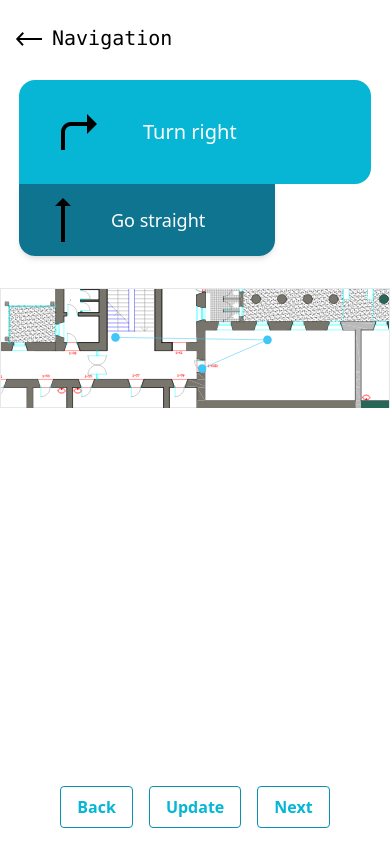
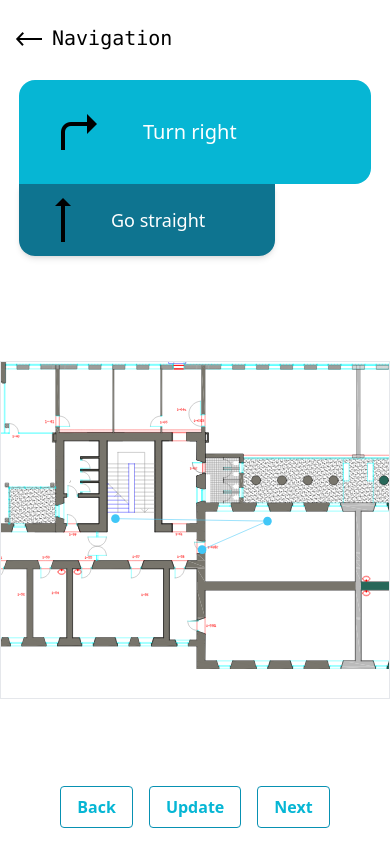
Before and after one commit to JakovTomasic/RitehMaps, a Next.js app in the folder client/: page /navigation in a window 390 px wide. Built offline with nearby package versions, Linux system fonts and the light colour scheme.

Commit message:
Made changes to navigation page components responsive layout
Each component on navigation page takes over a certain percentage of viewport.

```diff
--- a/client/src/components/Map.tsx
+++ b/client/src/components/Map.tsx
@@ -117,9 +117,7 @@ export default class Map extends Component<Prop>{
     render() {
 
         return(
-            <div>
-                <div className="w-full h-full border max-w-3xl mx-auto"
-                    style={{aspectRatio: this.props.width / this.props.height}}>
+                <div className="w-full h-2/5 border max-w-3xl mx-auto">
                     <ZoomableSVG width={this.props.width} height={this.props.height}
                         navStep={this.props.navStep} enableZoom={false}>
                         <svg ref={(mapRef: SVGSVGElement) => this.mapRef = mapRef}>
@@ -127,7 +125,6 @@ export default class Map extends Component<Prop>{
                         </svg>
                     </ZoomableSVG>
                 </div>
-            </div>
         )
     }
 
--- a/client/src/components/ZoomableSVG.tsx
+++ b/client/src/components/ZoomableSVG.tsx
@@ -50,7 +50,7 @@ export default function ZoomableSVG( { children, width, height, navStep, enableZ
     }
 
     return (
-        <svg ref={svgRef} viewBox={`0, 0, ${width}, ${height}`}>
+        <svg height="100%" width="100%" ref={svgRef} viewBox={`0, 0, ${width}, ${height}`}>
             <g transform={`translate(${x},${y})scale(${scale})`}>{children}</g>
         </svg>
     )
--- a/client/src/pages/navigation.tsx
+++ b/client/src/pages/navigation.tsx
@@ -37,14 +37,16 @@ export default function Navigation(){
     return(
         <>
             <div className="relative w-fill h-screen mx-auto my-0">
-                <Header text='Navigation' backPath='/' />
-                <div className="mx-auto max-w-sm">
+                <div className="h-1/8">
+                    <Header text='Navigation' backPath='/' />
+                </div>
+                <div className="mx-auto max-w-sm h-1/3">
                     <DirectionsCard currentText='Turn right' nextText='Go straight'
                         currentDirection='/images/up-right.png' nextDirection='/images/up.png' />
                 </div>
                 <Map layoutImage={submapImage.path} enableDrawNodes width={submapImage.width}
                     height={submapImage.height} navStep={navSteps[currentStep]}/>
-                <div className="text-center justify-center flex mx-auto mb-4 inset-x-0 absolute bottom-0 my-12">
+                <div className="text-center justify-center flex mx-auto mb-4 inset-x-0 absolute bottom-0 my-12 h-1/7">
                     <Button text='Back'
                         onClick={() => {
                             if(currentStep > 0) {
```
